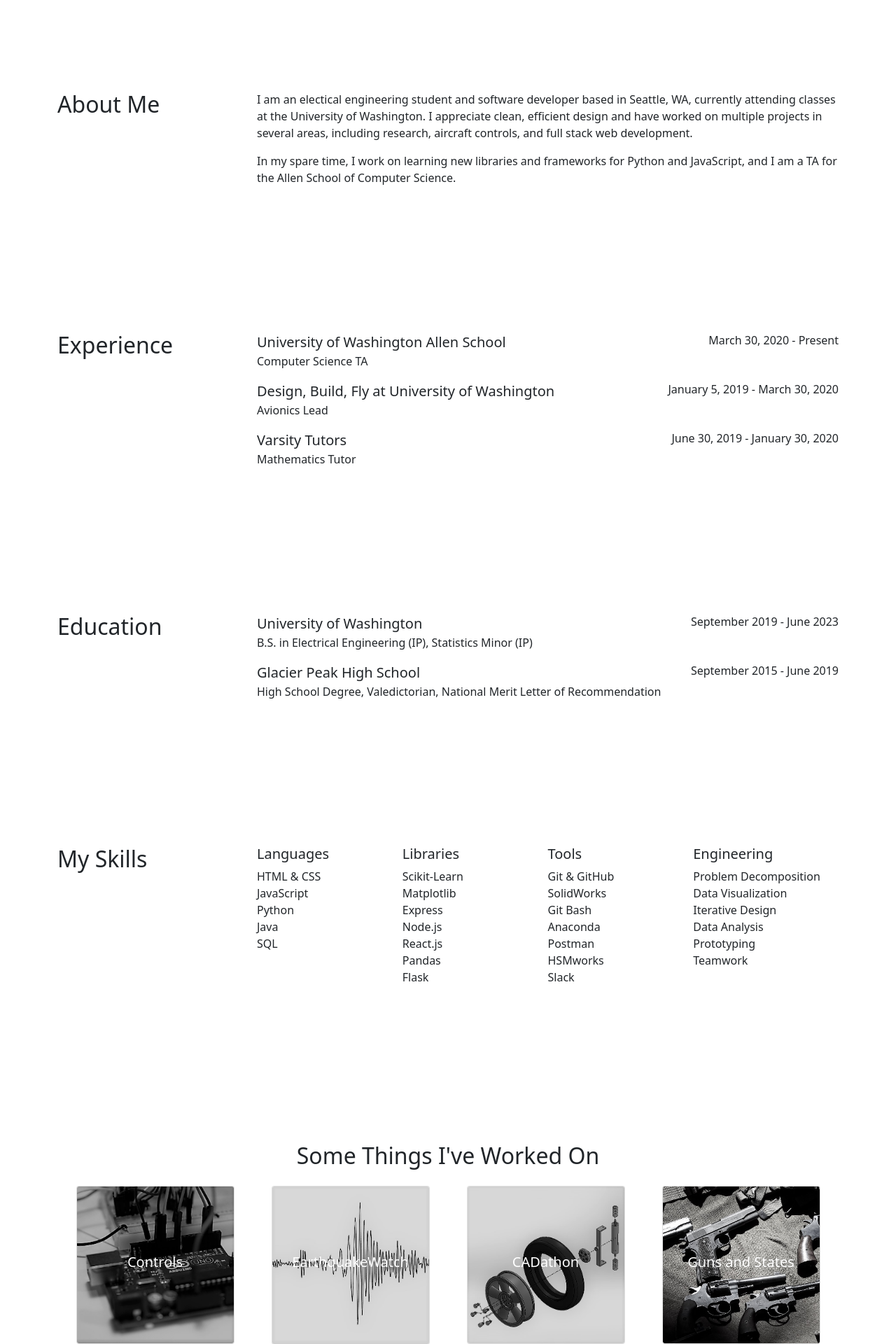
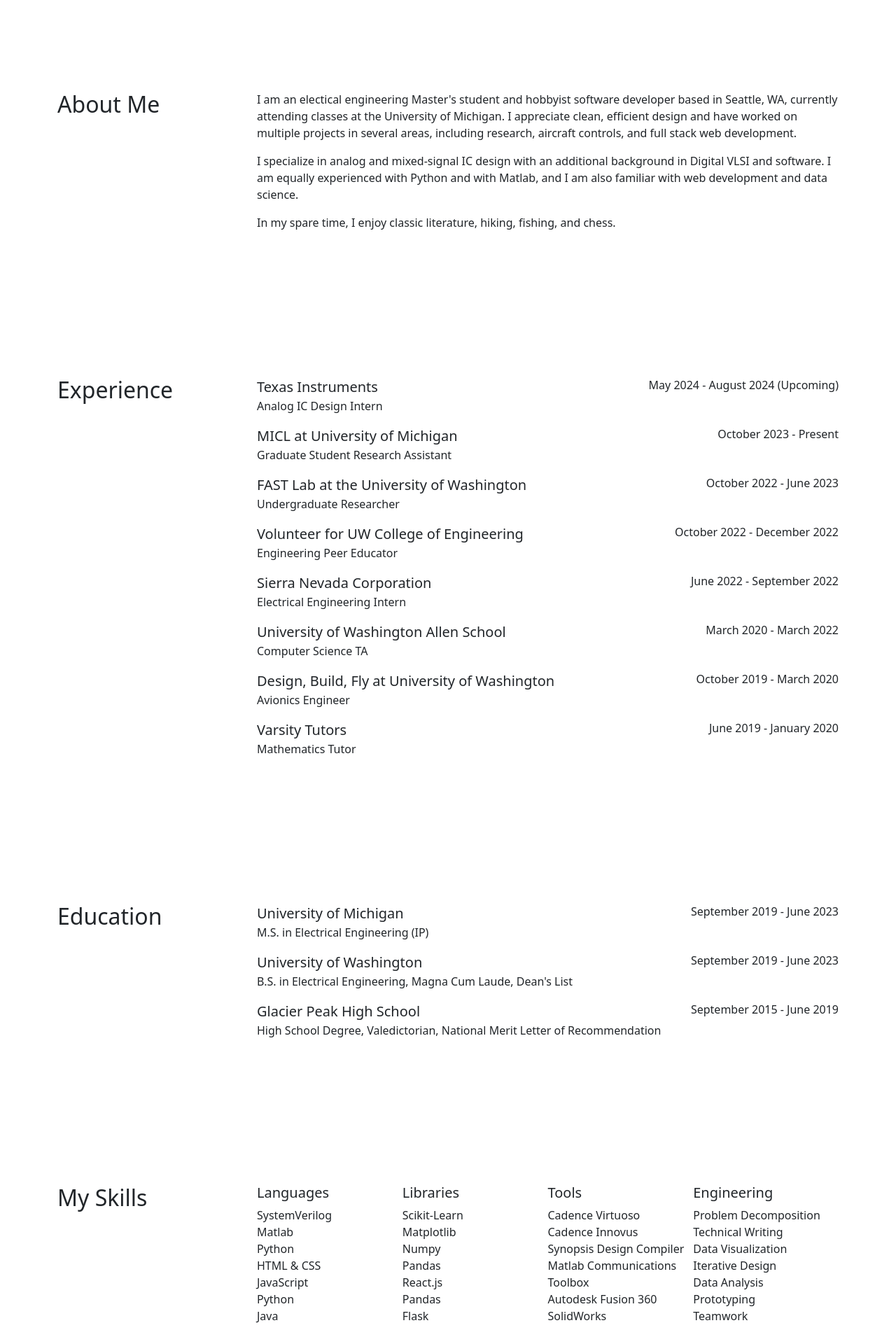
Before and after one commit to Codax2000/personal-website, a React (Create React App) app: page /#/ in a window 1280 px wide. Shown: the part 520-2440 px from the top of the page at 70% size. Built offline with nearby package versions, Linux system fonts and the light colour scheme.

Commit message:
personal experience updated and project cards added

```diff
--- a/src/components/Footer.js
+++ b/src/components/Footer.js
@@ -10,12 +10,7 @@
   return (
     <footer className="footer text-left text-muted bg-light p-2">
       <p className="clear-spacing">
-        Site created with React, React-Bootstrap, D3.js, and Spring Boot
-      </p>
-      <p className="clear-spacing">
-        Parts of the research report are out of date, and requests to my
-        earthquake API are currently being blocked by CORS. I apologize for
-        these problems and will fix them as soon as I can.
+        Site created with React, React-Bootstrap, and D3.js.
       </p>
     </footer>
   );
--- a/src/components/NavMenu.js
+++ b/src/components/NavMenu.js
@@ -21,7 +21,7 @@
             <img src={github} height={height} alt="My GitHub Page" />
           </Nav.Link>
           <Nav.Link
-            href="https://www.linkedin.com/in/alexander-knowlton-2b0b4418b/"
+            href="https://www.linkedin.com/in/alexander-knowlton/"
             target="_blank"
           >
             <img src={linkedin} height={height} alt="My LinkedIn Profile" />
--- a/src/components/main/Home.js
+++ b/src/components/main/Home.js
@@ -14,7 +14,7 @@
           Hi, I'm Alex
           </h2>
         <p>
-          I'm an Electrical Engineering student at the University of Washington.
+          I'm an Electrical Engineer studying analog IC design at the University of Michigan.
           </p>
       </Container>
     </Jumbotron>
--- a/src/components/main/Projects.js
+++ b/src/components/main/Projects.js
@@ -10,24 +10,24 @@
 import ProjectCard from "./ProjectCard";
 import arduino from "./img/arduino.jpg";
 import cadd from "./img/cadd.jpg";
-import gun from "./img/gun.jpg";
 import seismograph from "./img/seismograph.jpg";
 import plane from "./img/plane.jpg";
 import cannon from "./img/cannon.jpg";
 import transceiver from "./img/transceiver.jpg";
 import zynet from "./img/cnn.jpg";
 import bedframe from "./img/bed.jpg";
-import ros from "./img/ros.jpg";
 import cnc from "./img/chess.jpg";
 import amplifier from "./img/amplifier.jpg";
 import data from "./data.json";
+import processor from "./img/processor.jpg";
+import adc_sims from "./img/setanddown.jpg";
 
 const nRows = 3;
 const nCols = 4;
 
 export default function Projects() {
-  let images = [arduino, seismograph, cadd, gun, plane, cannon, transceiver,
-                zynet, bedframe, ros, cnc, amplifier];
+  let images = [arduino, seismograph, cadd, plane, cannon, transceiver,
+                zynet, bedframe, cnc, amplifier, processor, adc_sims];
 
   return (
     <Container fluid id="projects" className="front-article">
--- a/src/components/main/data.json
+++ b/src/components/main/data.json
@@ -1,12 +1,18 @@
 {
   "statement": [
-    "I am an electical engineering student and software developer based in Seattle, WA, currently attending classes at the University of Washington. I appreciate clean, efficient design and have worked on multiple projects in several areas, including research, aircraft controls, and full stack web development.",
-    "In my spare time, I work on learning new libraries and frameworks for Python and JavaScript, and I am a TA for the Allen School of Computer Science."
+    "I am an electical engineering Master's student and hobbyist software developer based in Seattle, WA, currently attending classes at the University of Michigan. I appreciate clean, efficient design and have worked on multiple projects in several areas, including research, aircraft controls, and full stack web development.",
+    "I specialize in analog and mixed-signal IC design with an additional background in Digital VLSI and software. I am equally experienced with Python and with Matlab, and I am also familiar with web development and data science.",
+    "In my spare time, I enjoy classic literature, hiking, fishing, and chess."
   ],
   "schools": [
     {
+      "main": "University of Michigan",
+      "details": "M.S. in Electrical Engineering (IP)",
+      "date": "September 2019 - June 2023"
+    },
+    {
       "main": "University of Washington",
-      "details": "B.S. in Electrical Engineering (IP), Statistics Minor (IP)",
+      "details": "B.S. in Electrical Engineering, Magna Cum Laude, Dean's List",
       "date": "September 2019 - June 2023"
     },
     {
@@ -17,19 +23,44 @@
   ],
   "jobs": [
     {
+      "main": "Texas Instruments",
+      "details": "Analog IC Design Intern",
+      "date": "May 2024 - August 2024 (Upcoming)"
+    },
+    {
+      "main": "MICL at University of Michigan",
+      "details": "Graduate Student Research Assistant",
+      "date": "October 2023 - Present"
+    },
+    {
+      "main": "FAST Lab at the University of Washington",
+      "details": "Undergraduate Researcher",
+      "date": "October 2022 - June 2023"
+    },
+    {
+      "main": "Volunteer for UW College of Engineering",
+      "details": "Engineering Peer Educator",
+      "date": "October 2022 - December 2022"
+    },
+    {
+      "main": "Sierra Nevada Corporation",
+      "details": "Electrical Engineering Intern",
+      "date": "June 2022 - September 2022"
+    },
+    {
       "main": "University of Washington Allen School",
       "details": "Computer Science TA",
-      "date": "March 30, 2020 - Present"
+      "date": "March 2020 - March 2022"
     },
     {
       "main": "Design, Build, Fly at University of Washington",
-      "details": "Avionics Lead",
-      "date": "January 5, 2019 - March 30, 2020"
+      "details": "Avionics Engineer",
+      "date": "October 2019 - March 2020"
     },
     {
       "main": "Varsity Tutors",
       "details": "Mathematics Tutor",
-      "date": "June 30, 2019 - January 30, 2020"
+      "date": "June 2019 - January 2020"
     }
   ],
   "projects": [
@@ -47,11 +78,6 @@
       "name": "CADathon",
       "url": "./cadd",
       "short": "Winning entry for 3D design competition with SolidWorks"
-    },
-    {
-      "name": "Guns and States",
-      "url": "./guns",
-      "short": "Research into gun violence across the US with Python"
     },
     {
       "name": "SNC Internship",
@@ -79,11 +105,6 @@
       "short": "3rd place 3D modeling entry using SolidWorks, now with animation"
     },
     {
-      "name": "ROS Cart",
-      "url": "./ros",
-      "short": "Using RosPY to complete an obstacle course"
-    },
-    {
       "name": "CNC Chess Set",
       "url": "./cnc",
       "short": "Cutting an aluminum chess set using a CNC lathe and 5-axis mill"
@@ -92,17 +113,29 @@
       "name": "IC Times Two",
       "url": "./multiplier",
       "short": "A 200 MHz switch-capacitor multiply-by-two amplifier in TSMC 65nm"
+    },
+    {
+      "name": "RISC-II",
+      "url": "./processor",
+      "short": "A 200 MHz, 2-stage, tapeout-ready microprocessor"
+    },
+    {
+      "name": "ADCs in Matlab",
+      "url": "./adcs",
+      "short": "Matlab simulations of modern ADCs"
     }
   ],
   "skills": [
     {
       "title": "Languages",
       "skills": [
+        "SystemVerilog",
+        "Matlab",
+        "Python",
         "HTML & CSS",
         "JavaScript",
         "Python",
-        "Java",
-        "SQL"
+        "Java"
       ]
     },
     {
@@ -110,8 +143,8 @@
       "skills": [
         "Scikit-Learn",
         "Matplotlib",
-        "Express",
-        "Node.js",
+        "Numpy",
+        "Pandas",
         "React.js",
         "Pandas",
         "Flask"
@@ -120,19 +153,19 @@
     {
       "title": "Tools",
       "skills": [
-        "Git & GitHub",
-        "SolidWorks",
-        "Git Bash",
-        "Anaconda",
-        "Postman",
-        "HSMworks",
-        "Slack"
+        "Cadence Virtuoso",
+        "Cadence Innovus",
+        "Synopsis Design Compiler",
+        "Matlab Communications Toolbox",
+        "Autodesk Fusion 360",
+        "SolidWorks"
       ]
     },
     {
       "title": "Engineering",
       "skills": [
         "Problem Decomposition",
+        "Technical Writing",
         "Data Visualization",
         "Iterative Design",
         "Data Analysis",
@@ -147,11 +180,6 @@
         "creator": "Sarmu",
         "name": "Seattle from Kerry Park",
         "link": "https://search.creativecommons.org/photos/994599f0-65c3-43cf-ab6c-81133a17e94d"
-      },
-      {
-        "creator": "Lyle58",
-        "name": "US Pistols and Revolvers",
-        "link": "https://search.creativecommons.org/photos/07dbb1bf-574c-4ef3-aa14-364747f478c5"
       },
       {
         "creator": "gabriella_levine",
@@ -174,6 +202,6 @@
         "link": "https://openverse.org/image/a8e1774a-5893-4c3f-bc86-0f151820746d?q=737"
       }
     ],
-    "statement": "There are several images and a logo on this site that I have used for backgrounds the page icon. Here is credit to the creators and links to where I found them. The SolidWorks drawings were mine and my partner's, whose LinkedIn is present, and I can't find my partner for the gun violence research."
+    "statement": "There are several images and a logo on this site that I have used for backgrounds the page icon. All photos were either used from Creative Commons at time of citation or from a website with the required credit. Here is credit to the creators and links to where I found them. The SolidWorks drawings were mine and my partner's, whose LinkedIn is present, and I can't find my partner for the gun violence research. All other pictures were taken either by me or by other members of teams I was working with at the time."
   }
 }
```
Also changed, not shown: src/components/main/img/processor.jpg (added), src/components/main/img/setanddown.jpg (added).
